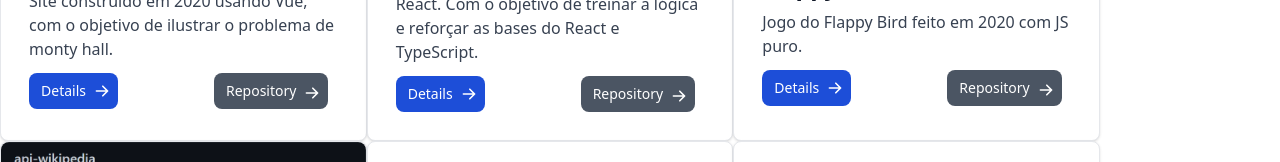
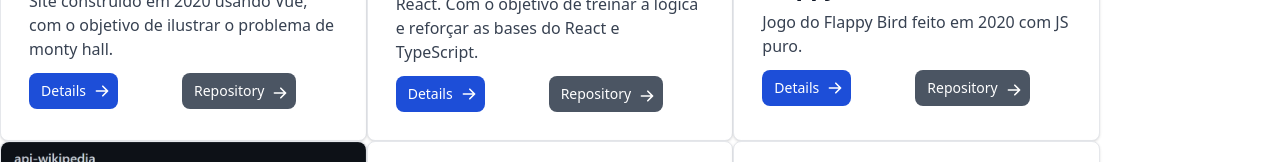
Before and after one commit to joelvitorniino/portfolio, a Next.js app: page /projects in a window 1280 px wide. Shown: the part 378-540 px from the top of the page. Built offline with nearby package versions, Linux system fonts and the light colour scheme; grey boxes are pictures that could not be loaded.

Commit message:
feat: add responsive in card

```diff
--- a/pages/components/Card.tsx
+++ b/pages/components/Card.tsx
@@ -55,7 +55,7 @@ export default function Card(props: CardProps) {
 
         <Link
           href={props.repository}
-          className="inline-flex items-end px-3 py-2 ml-24 text-sm font-medium text-center text-white bg-gray-600 rounded-lg hover:bg-blue-800 focus:ring-4 focus:outline-none focus:ring-blue-300 dark:bg-gray-700 dark:hover:bg-gray-800 dark:focus:ring-gray-600"
+          className="inline-flex items-end px-3 py-2 ml-24 sm:ml-16 text-sm font-medium text-center text-white bg-gray-600 rounded-lg hover:bg-blue-800 focus:ring-4 focus:outline-none focus:ring-blue-300 dark:bg-gray-700 dark:hover:bg-gray-800 dark:focus:ring-gray-600"
         >
           Repository
           <svg
```
